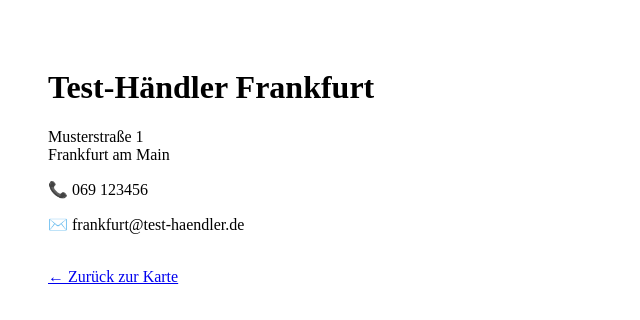
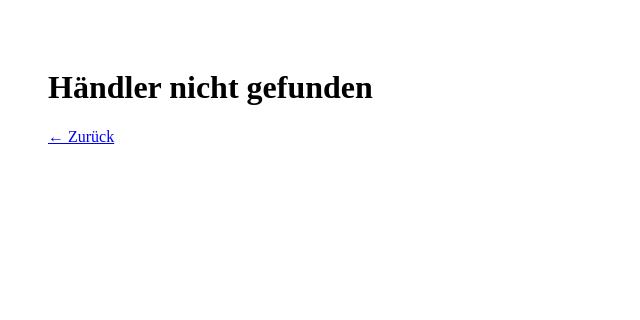
Before and after one commit to Eric2610-design/vertriebsgebiet-app, a Next.js app: page /dealers/1 in a window 1280 px wide. Shown: the top 320 px of the page, without its empty margins (0-640 px from the left). Built offline with nearby package versions, Linux system fonts and the light colour scheme.

Commit message:
Update page.tsx

```diff
--- a/app/dealers/[id]/page.tsx
+++ b/app/dealers/[id]/page.tsx
@@ -1,19 +1,30 @@
-import { dealers } from "../../../lib/dealers";
+"use client";
 
-type Props = {
+import { useEffect, useState } from "react";
+import { UploadedDealer } from "../../../components/UploadBox";
+
+export default function DealerDetailPage({
+  params,
+}: {
   params: { id: string };
-};
+}) {
+  const [dealer, setDealer] = useState<UploadedDealer | null>(null);
 
-export default function DealerDetailPage({ params }: Props) {
-  const dealer = dealers.find(
-    (d) => d.id === Number(params.id)
-  );
+  useEffect(() => {
+    const data = (window as any).__DEALERS__ as UploadedDealer[] | undefined;
+    if (!data) return;
+
+    const found = data.find(
+      (d) => d.id === Number(params.id)
+    );
+    setDealer(found ?? null);
+  }, [params.id]);
 
   if (!dealer) {
     return (
       <main style={{ padding: 40 }}>
         <h1>Händler nicht gefunden</h1>
-        <a href="/">← Zurück zur Karte</a>
+        <a href="/">← Zurück</a>
       </main>
     );
   }
```
